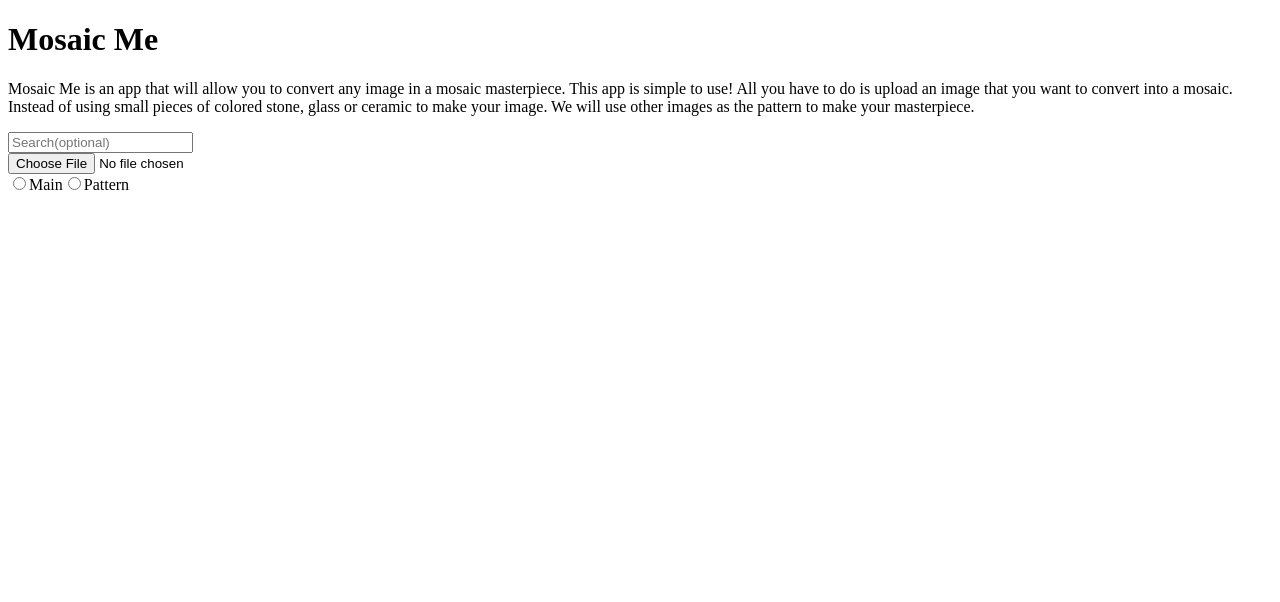
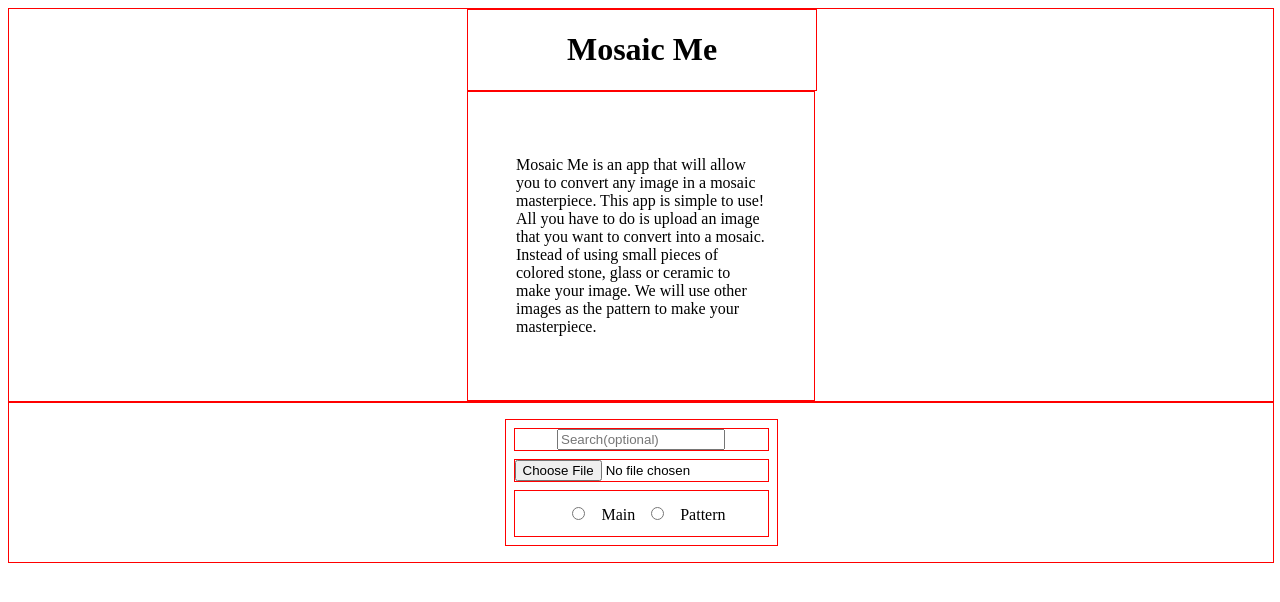
Before and after one commit to Johnnie007/mosaic-me, a React (Create React App) app in the folder client/: page / in a window 1280 px wide. Shown: the top 602 px of the page. Built offline with nearby package versions, Linux system fonts and the light colour scheme.

Commit message:
added css to client-side

```diff
--- a/client/package.json
+++ b/client/package.json
@@ -9,6 +9,7 @@
     "react": "^17.0.2",
     "react-dom": "^17.0.2",
     "react-scripts": "4.0.3",
+    "sass": "^1.35.1",
     "web-vitals": "^1.1.2"
   },
   "scripts": {
--- a/client/src/components/Header/Header.js
+++ b/client/src/components/Header/Header.js
@@ -1,19 +1,20 @@
-
+import "./Header.scss";
 function Header(){
 
     /* todo
         Find font
-        Color Scheme
-        style
+        make responsive
     */
 
     return(
-        <header>
-            <div className="header__div">
-                <h1 className="header__h1">Mosaic Me</h1>
-            </div>
-            <div className="header__descrption">
-                <p>Mosaic Me is an app that will allow you to convert any image in a mosaic masterpiece. This app is simple to use! All you have to do is upload an image that you want to convert into a mosaic. Instead of using small pieces of colored stone, glass or ceramic to make your image. We will use other images as the pattern to make your masterpiece.</p>
+        <header className="header">
+                <div className="header__div">
+                    <div className="header__title">
+                        <h1 className="header__h1">Mosaic Me</h1>
+                    </div>
+                <div className="header__description">
+                    <p>Mosaic Me is an app that will allow you to convert any image in a mosaic masterpiece. This app is simple to use! All you have to do is upload an image that you want to convert into a mosaic. Instead of using small pieces of colored stone, glass or ceramic to make your image. We will use other images as the pattern to make your masterpiece.</p>
+                </div>
             </div>
         </header>
     )
--- /dev/null
+++ b/client/src/components/Header/Header.scss
@@ -0,0 +1,28 @@
+.header{
+    display: flex;
+    flex-direction: column;
+    align-items: center;
+    border: 1px solid red;
+    width: 100%;
+    height: auto;
+
+    // &__div{
+    //     border: 1px solid red;
+    //     padding: 3rem;
+    // }
+
+    &__title{
+        border: 1px solid red;
+        display: flex;
+        justify-content: center;
+        width: 100%;
+    }
+
+    &__description{
+        border: 1px solid red;
+        display: flex;
+        justify-content: center;
+        width: 250px;
+        padding: 3rem;
+    }
+}
--- a/client/src/components/SideBar/Sidebar.js
+++ b/client/src/components/SideBar/Sidebar.js
@@ -1,26 +1,26 @@
+import './Sidebar.scss';
 
 function Sidebar(){
     return(
-        <div>
-            <div className="main">
     <div className="sidebar">
-                <form>
+        <form className="sidebar__form">
             <div className="sidebar__search">
-                        <input type="text" placeholder="Search(optional)"/>
-
+                <input className="sidebar__search--input" type="text" placeholder="Search(optional)"/>
             </div>
-                    <div className="sidebar__search">
+            <div className="sidebar__upload">
                 <input type="file" placeholder="Upload"/>
             </div>
             <div className="sidebar__button">
-                        <input type="radio"/>
+                <div>
+                    <input className="sidebar__button--btn" type="radio" name="type"/>
                     <label>Main</label>
-                        <input type="radio"/>
+                </div>
+                <div>
+                    <input className="sidebar__button--btn" type="radio" name="type"/>
                     <label>Pattern</label>
                 </div>
+            </div>
         </form>
-                </div>
-            </div>
     </div>
     )
 }
--- /dev/null
+++ b/client/src/components/SideBar/Sidebar.scss
@@ -0,0 +1,38 @@
+.sidebar{
+    border: 1px solid red;
+    width: 100%;
+    display: flex;
+    justify-content: center;
+
+    &__form{
+        border: 1px solid red;
+        margin: 1rem;
+    }
+    &__search{
+        border: 1px solid red;
+        margin: .5rem;
+        display: flex;
+        justify-content: center;
+        &--input{
+            width: 10rem
+        }
+    }
+
+    &__upload{
+        border: 1px solid red;
+        margin: .5rem;
+    }
+
+
+    &__button{
+        border: 1px solid red;
+        margin: .5rem;
+        display: flex;
+        justify-content: center;
+        &--btn{
+            margin: 1rem;
+            align-self: center;
+        }
+    }
+
+}
```
Also changed, not shown: 1 other file (tests, documents, lock files or other folders). Lines whose indentation alone changed are shown as unchanged.
